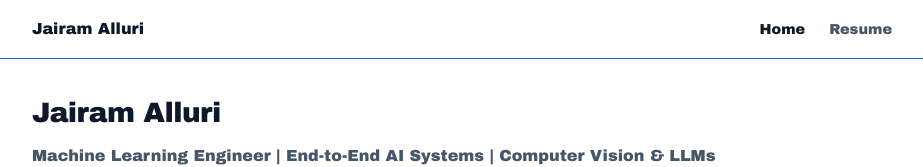
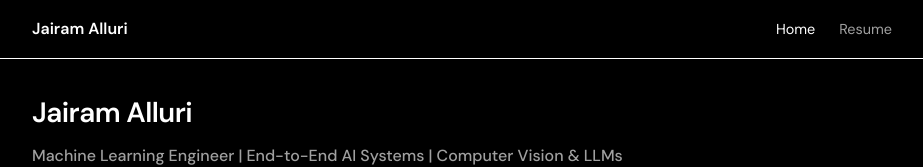
Before and after one commit to allurijairam/Jairam.github.io, a React (Vite) app: page / in a window 1280 px wide. Shown: the top 167 px of the page, without its empty margins (178-1101 px from the left). Built offline with nearby package versions, Linux system fonts and the light colour scheme; no server answers.

Commit message:
Revert "Light white/blue theme, Arial Black font, remove chat auto-scroll"
This reverts commit 44643bb7a439744ad9e563b6bc4fe82f9a97631e.

```diff
--- a/src/components/Chat.css
+++ b/src/components/Chat.css
@@ -62,7 +62,7 @@
 .chat-bubble-user {
   align-self: flex-end;
   background: var(--user-bubble);
-  color: #ffffff;
+  color: #fff;
   border-bottom-right-radius: 2px;
 }
 
@@ -118,7 +118,7 @@
 .chat-input {
   flex: 1;
   padding: 10px 14px;
-  background: #ffffff;
+  background: var(--bg-primary);
   border: 1px solid var(--border);
   border-radius: var(--radius-sm);
   color: var(--text-primary);
--- a/src/components/Chat.jsx
+++ b/src/components/Chat.jsx
@@ -1,4 +1,4 @@
-import { useState, useRef } from "react";
+import { useState, useRef, useEffect } from "react";
 import { endpoints } from "../config/api";
 import { getOrCreateSessionId } from "../utils/sessionId";
 import "./Chat.css";
@@ -12,6 +12,9 @@ export default function Chat() {
   const scrollRef = useRef(null);
   const fileInputRef = useRef(null);
 
+  useEffect(() => {
+    scrollRef.current?.scrollTo(0, scrollRef.current.scrollHeight);
+  }, [messages, loading]);
 
   const sendMessage = async () => {
     const text = input.trim();
--- a/src/index.css
+++ b/src/index.css
@@ -1,24 +1,24 @@
-/* Light white/blue theme */
+/* Minimal black theme – single thin white line divider */
 :root {
-  --bg-primary: #ffffff;
-  --bg-secondary: #f0f4ff;
-  --bg-tertiary: #e8effe;
-  --bg-card: #f8faff;
-  --border: #c5d3f0;
-  --line: #2563eb;
-  --text-primary: #0f172a;
-  --text-secondary: #475569;
-  --text-muted: #94a3b8;
-  --accent: #2563eb;
-  --accent-hover: #1d4ed8;
-  --success: #16a34a;
-  --error: #dc2626;
-  --user-bubble: #2563eb;
-  --assistant-bubble: #f0f4ff;
+  --bg-primary: #000000;
+  --bg-secondary: #0a0a0a;
+  --bg-tertiary: #111111;
+  --bg-card: #0a0a0a;
+  --border: #333333;
+  --line: #ffffff;
+  --text-primary: #ffffff;
+  --text-secondary: #a0a0a0;
+  --text-muted: #666666;
+  --accent: #ffffff;
+  --accent-hover: #cccccc;
+  --success: #22c55e;
+  --error: #ef4444;
+  --user-bubble: #1a1a1a;
+  --assistant-bubble: #111111;
   --radius: 0;
-  --radius-sm: 4px;
+  --radius-sm: 0;
   --shadow: none;
-  --font-sans: "Arial Black", Arial, sans-serif;
+  --font-sans: "DM Sans", -apple-system, BlinkMacSystemFont, "Segoe UI", Roboto, sans-serif;
   --font-mono: "JetBrains Mono", "Fira Code", monospace;
 }
 
@@ -53,12 +53,6 @@ a {
 a:hover {
   color: var(--accent-hover);
   text-decoration: underline;
-}
-
-/* Nav active/hover link uses blue accent */
-.nav-links a:hover,
-.nav-links a.active {
-  color: var(--accent);
 }
 
 button {
```
